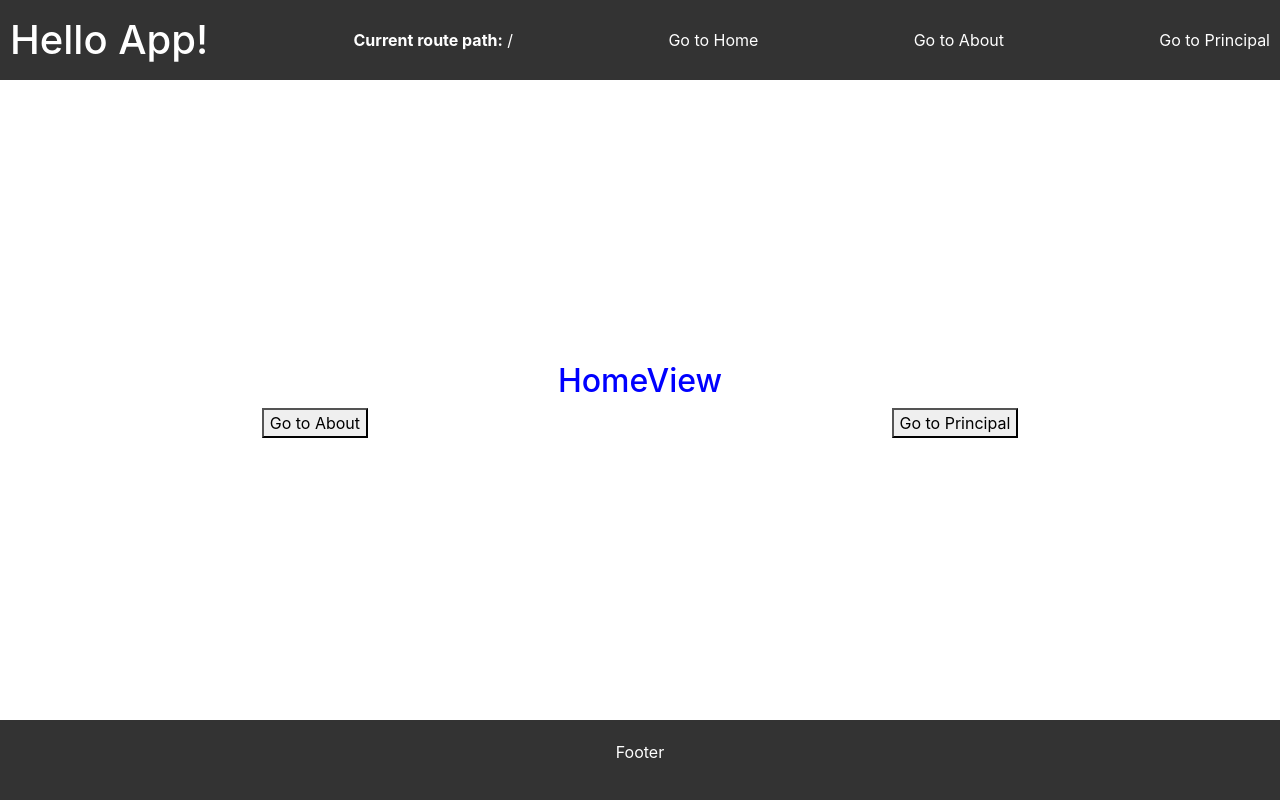
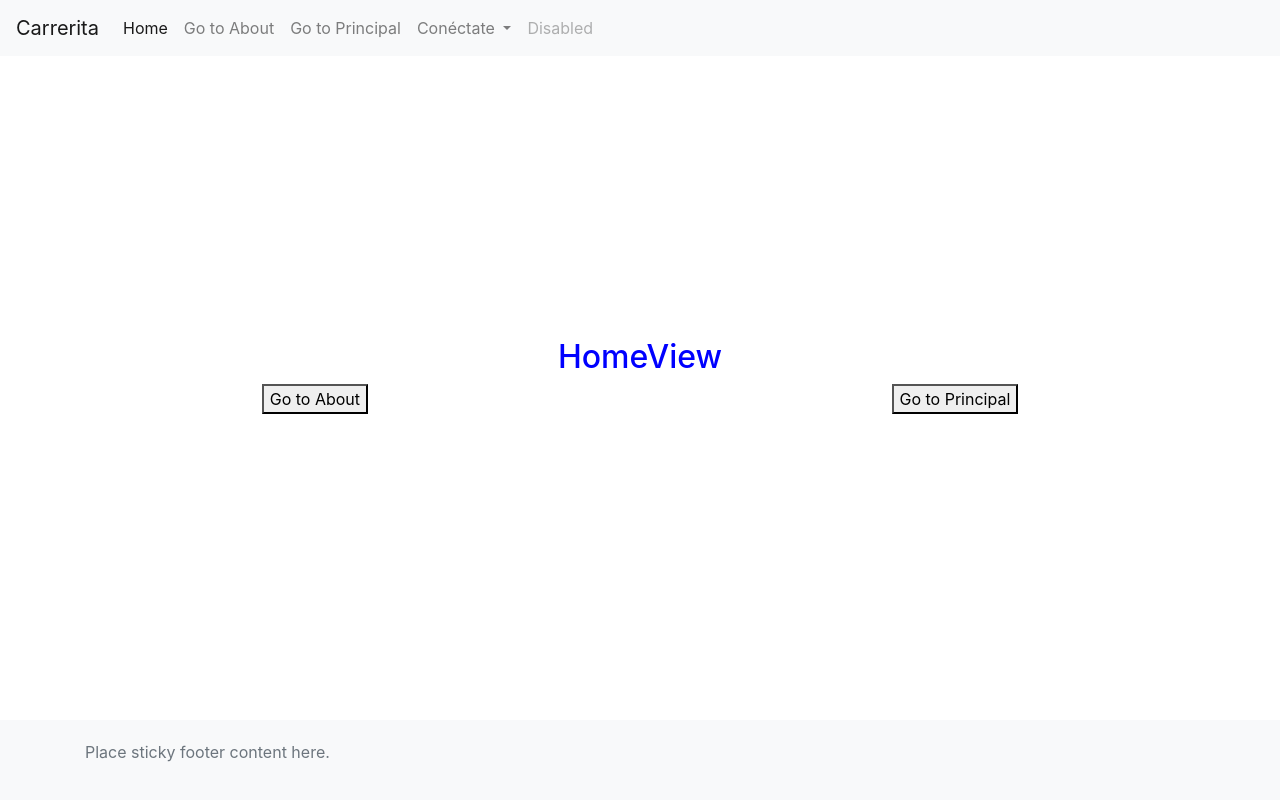
Before and after one commit to vjp-ignacioOC/carrera-web, a Vue app: page /principal in a window 1280 px wide. Built offline with nearby package versions, Linux system fonts and the light colour scheme.

Commit message:
navbar y footer

```diff
--- a/src/App.vue
+++ b/src/App.vue
@@ -1,59 +1,75 @@
 <template>
+
   <div>
-    <nav>
-      <h1>Hello App!</h1>
-      <p><strong>Current route path:</strong> {{ $route.fullPath }}</p>
-      <RouterLink to="/">Go to Home</RouterLink>
-      <RouterLink to="/about">Go to About</RouterLink>
-      <Router-link to="/principal">Go to Principal</router-link>
+    <nav class="navbar navbar-expand-lg navbar-light bg-light">
+      <RouterLink to="/" class="navbar-brand">Carrerita</RouterLink>
+      <button
+        class="navbar-toggler"
+        type="button"
+        data-toggle="collapse"
+        data-target="#navbarSupportedContent"
+        aria-controls="navbarSupportedContent"
+        aria-expanded="false"
+        aria-label="Toggle navigation"
+      >
+        <span class="navbar-toggler-icon"></span>
+      </button>
+
+      <div class="collapse navbar-collapse" id="navbarSupportedContent">
+        <ul class="navbar-nav mr-auto">
+          <li class="nav-item active">
+            <RouterLink to="/" class="nav-link">Home</RouterLink>
+          </li>
+          <li class="nav-item">
+            <RouterLink to="/about" class="nav-link">Go to About</RouterLink>
+          </li>
+          <li class="nav-item">
+            <Router-link to="/principal" class="nav-link">Go to Principal</Router-link>
+          </li>
+          <li class="nav-item dropdown">
+            <a
+              class="nav-link dropdown-toggle"
+              href="#"
+              id="navbarDropdown"
+              role="button"
+              data-toggle="dropdown"
+              aria-haspopup="true"
+              aria-expanded="false"
+            >
+              Conéctate
+            </a>
+            <div class="dropdown-menu" aria-labelledby="navbarDropdown">
+              <a class="dropdown-item" href="#">Iniciar Sesión</a>
+              <a class="dropdown-item" href="#">Registrarse</a>
+              <div class="dropdown-divider"></div>
+            </div>
+          </li>
+          <li class="nav-item">
+            <a class="nav-link disabled" href="#">Disabled</a>
+          </li>
+        </ul>
+      </div>
     </nav>
+
+
     <main>
       <RouterView />
     </main>
-    <footer>
-      <p>Footer</p>
+
+
+    <footer class="footer bg-light">
+      <div class="container">
+        <p class="text-muted">Place sticky footer content here.</p>
+      </div>
     </footer>
   </div>
+
 </template>
 
 
 <style>
-  nav {
-  background-color: #333;
-  color: white;
-  padding: 10px;
-  display: flex;
-  justify-content: space-between;
-  align-items: center;
-  width: 100%;
-  height: 10vh;
-  top: 0;
-  left: 0;
-}
-
-nav h1 {
-  margin: 0;
-}
-
-nav p {
-  margin: 0;
-}
-
-nav a {
-  color: white;
-  text-decoration: none;
-  margin-left: 10px;
-}
-
-nav a:hover {
-  text-decoration: underline;
-  color: white;
-}
-
 
 footer {
-  background-color: #333;
-  color: white;
   padding: 10px;
   display: flex;
   justify-content: center;
@@ -64,5 +80,4 @@ footer {
   width: 100%;
   height: 10vh;
 }
-
 </style>
--- a/src/views/PrincipalView.vue
+++ b/src/views/PrincipalView.vue
@@ -1,3 +1,4 @@
+<!-- HTML de la vista -->
 <template>
 
   <div class="main">
@@ -10,6 +11,8 @@
 
 </template>
 
+
+<!-- Funcionalidad, con JavaScript, de la vista -->
 <script>
 export default {
   computed: {
@@ -28,6 +31,8 @@ export default {
 };
 </script>
 
+
+<!-- Estilos de CSS para la vista -->
 <style scoped>
 
 h1 {
```
